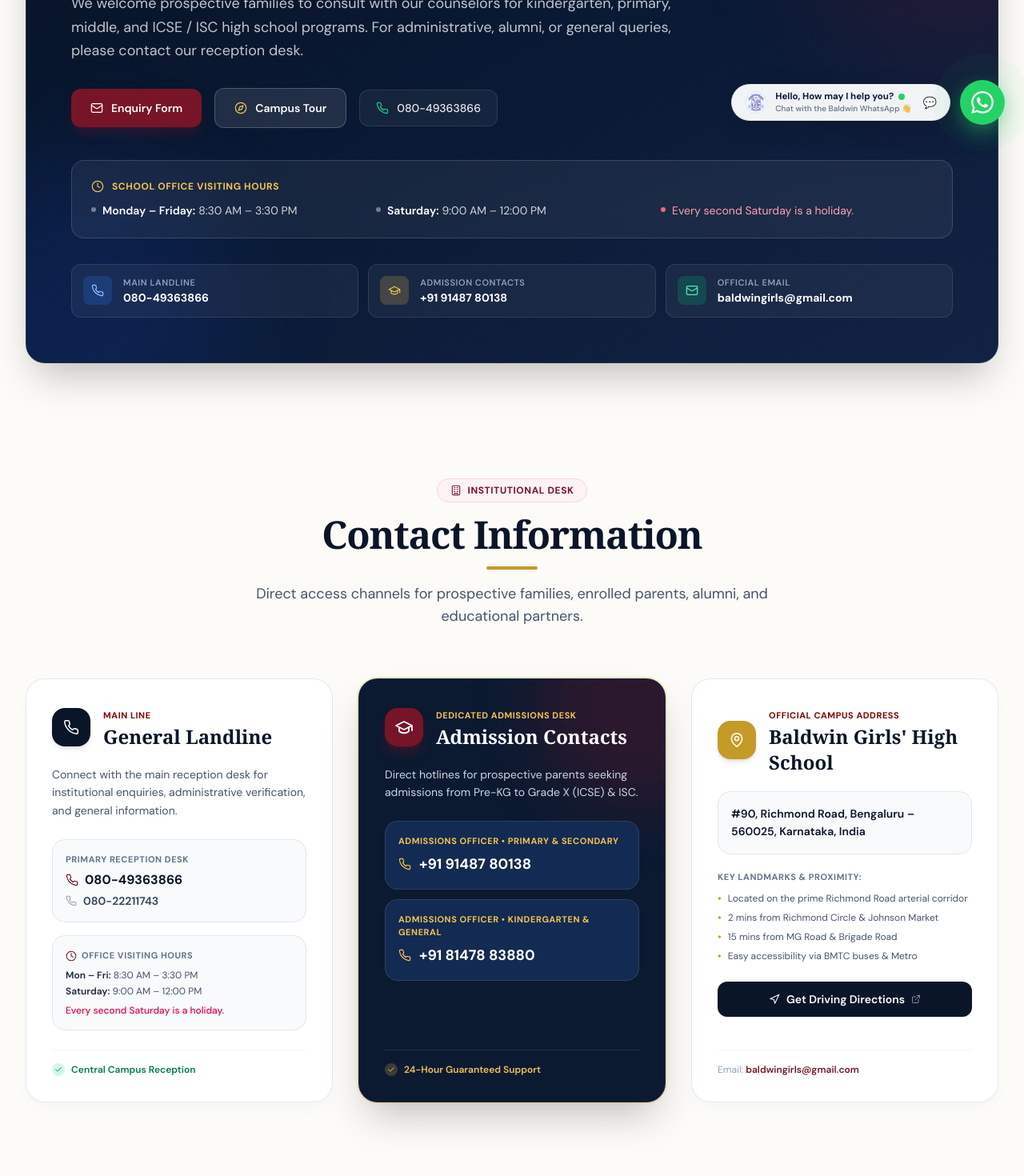
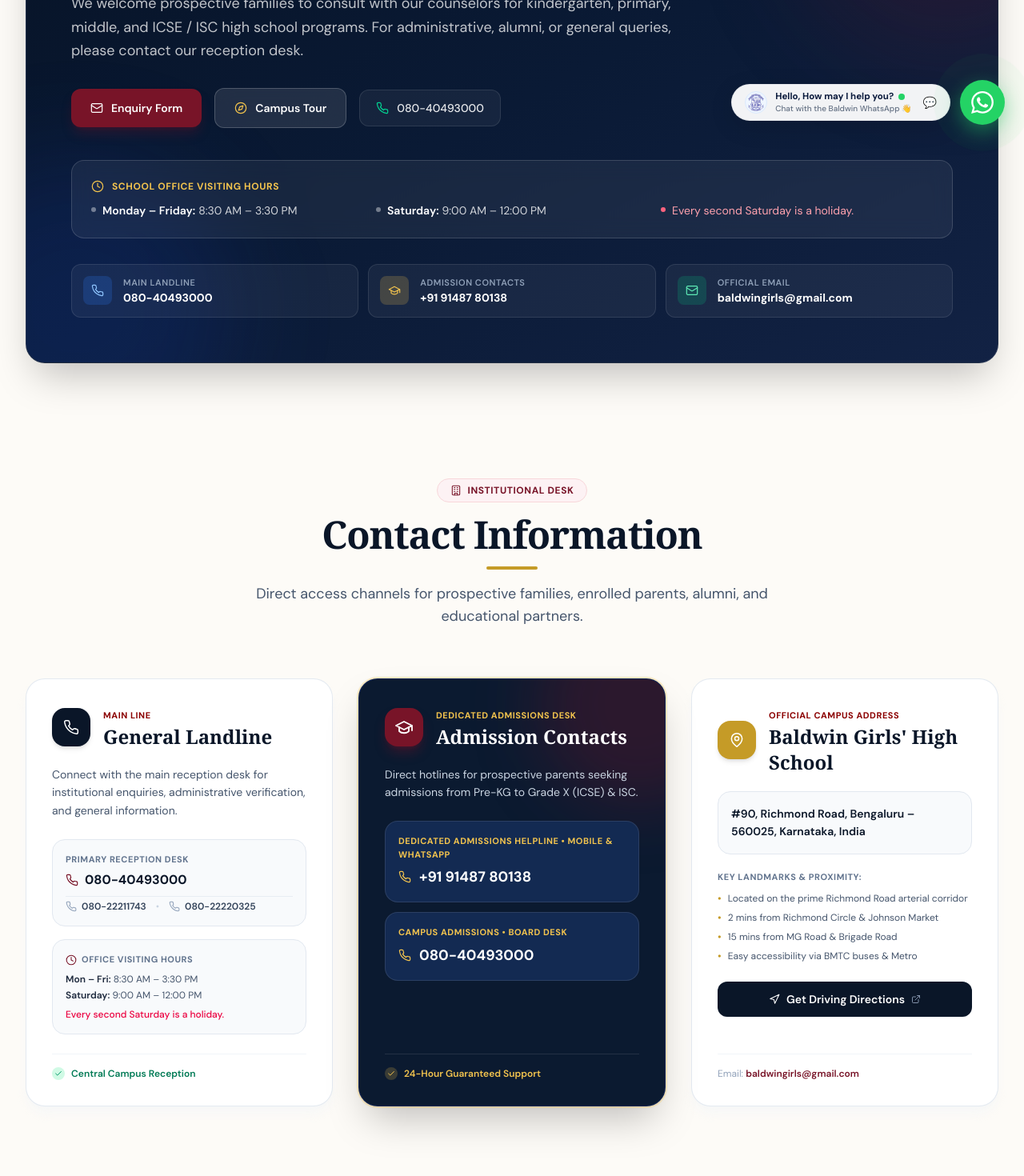
Before and after one commit to amansinghtco-beep/BGHS, a React (Vite) app: page /contact in a window 1280 px wide. Shown: the part 620-2090 px from the top of the page at 80% size. Built offline with nearby package versions, Linux system fonts and the light colour scheme; a web font is replaced by a local one.

Commit message:
Update Contact page phone numbers to verified official BGHS numbers (080-40493000, 080-22211743, +91 91487 80138)

```diff
--- a/src/app/ContactPage.tsx
+++ b/src/app/ContactPage.tsx
@@ -265,11 +265,11 @@ export default function ContactPage() {
               </Link>
 
               <a
-                href="tel:08049363866"
+                href="tel:08040493000"
                 className="inline-flex items-center gap-2.5 px-5 py-3 rounded-xl bg-white/5 hover:bg-white/10 text-white/90 text-sm font-medium border border-white/10 transition-colors"
               >
                 <Icon.Phone className="w-4 h-4 text-emerald-400" />
-                <span>080-49363866</span>
+                <span>080-40493000</span>
               </a>
             </div>
 
@@ -304,7 +304,7 @@ export default function ContactPage() {
             {/* 3 Quick Chips */}
             <div className="grid grid-cols-1 sm:grid-cols-3 gap-3">
               <a
-                href="tel:08049363866"
+                href="tel:08040493000"
                 className="flex items-center gap-3.5 p-3.5 rounded-xl bg-white/5 hover:bg-white/10 border border-white/10 transition-colors"
               >
                 <div className="w-9 h-9 rounded-lg bg-blue-500/20 text-blue-300 flex items-center justify-center shrink-0">
@@ -314,7 +314,7 @@ export default function ContactPage() {
                   <div className="text-[11px] font-semibold uppercase tracking-wider text-slate-400">
                     MAIN LANDLINE
                   </div>
-                  <div className="text-sm font-bold text-white truncate">080-49363866</div>
+                  <div className="text-sm font-bold text-white truncate">080-40493000</div>
                 </div>
               </a>
 
@@ -400,21 +400,31 @@ export default function ContactPage() {
                 <div className="text-[11px] font-bold uppercase tracking-wider text-slate-500 mb-1.5">
                   PRIMARY RECEPTION DESK
                 </div>
-                <div className="flex flex-col gap-1">
+                <div className="flex flex-col gap-2">
                   <a
-                    href="tel:08049363866"
+                    href="tel:08040493000"
                     className="inline-flex items-center gap-2 text-base font-bold text-[#0A1628] hover:text-[#781428] transition-colors"
                   >
                     <Icon.Phone className="w-4 h-4 text-[#781428]" />
-                    <span>080-49363866</span>
+                    <span>080-40493000</span>
                   </a>
+                  <div className="flex items-center gap-3 pt-1 border-t border-slate-200/70 text-xs">
                     <a
                       href="tel:08022211743"
-                    className="inline-flex items-center gap-2 text-sm font-semibold text-slate-700 hover:text-[#781428] transition-colors"
+                      className="inline-flex items-center gap-1.5 font-semibold text-slate-700 hover:text-[#781428] transition-colors"
                     >
                       <Icon.Phone className="w-3.5 h-3.5 text-slate-400" />
                       <span>080-22211743</span>
                     </a>
+                    <span className="text-slate-300">&bull;</span>
+                    <a
+                      href="tel:08022220325"
+                      className="inline-flex items-center gap-1.5 font-semibold text-slate-700 hover:text-[#781428] transition-colors"
+                    >
+                      <Icon.Phone className="w-3.5 h-3.5 text-slate-400" />
+                      <span>080-22220325</span>
+                    </a>
+                  </div>
                 </div>
               </div>
 
@@ -471,10 +481,10 @@ export default function ContactPage() {
                 Direct hotlines for prospective parents seeking admissions from Pre-KG to Grade X (ICSE) &amp; ISC.
               </p>
 
-              {/* Admissions Officer 1 */}
+              {/* Admissions Helpline Mobile */}
               <div className="rounded-2xl bg-[#132A52] border border-white/10 p-4 mb-3 hover:bg-[#16305C] transition-colors">
                 <div className="text-[11px] font-bold uppercase tracking-wider text-[#F3C44E] mb-1.5">
-                  ADMISSIONS OFFICER &bull; PRIMARY &amp; SECONDARY
+                  DEDICATED ADMISSIONS HELPLINE &bull; MOBILE &amp; WHATSAPP
                 </div>
                 <a
                   href="tel:+919148780138"
@@ -485,17 +495,17 @@ export default function ContactPage() {
                 </a>
               </div>
 
-              {/* Admissions Officer 2 */}
+              {/* Admissions Board Line */}
               <div className="rounded-2xl bg-[#132A52] border border-white/10 p-4 mb-6 hover:bg-[#16305C] transition-colors">
                 <div className="text-[11px] font-bold uppercase tracking-wider text-[#F3C44E] mb-1.5">
-                  ADMISSIONS OFFICER &bull; KINDERGARTEN &amp; GENERAL
+                  CAMPUS ADMISSIONS &bull; BOARD DESK
                 </div>
                 <a
-                  href="tel:+918147883880"
+                  href="tel:08040493000"
                   className="inline-flex items-center gap-2.5 text-lg font-bold text-white hover:text-[#F3C44E] transition-colors"
                 >
                   <Icon.Phone className="w-4 h-4 text-[#F3C44E]" />
-                  <span>+91 81478 83880</span>
+                  <span>080-40493000</span>
                 </a>
               </div>
             </div>
@@ -948,11 +958,11 @@ export default function ContactPage() {
             </Link>
 
             <a
-              href="tel:08049363866"
+              href="tel:08040493000"
               className="inline-flex items-center gap-2.5 px-8 py-3.5 rounded-xl bg-white/10 hover:bg-white/20 text-white font-semibold text-sm transition-all duration-200 border border-white/20 backdrop-blur-md"
             >
               <Icon.Phone className="w-4 h-4 text-emerald-400" />
-              <span>Call Reception: 080-49363866</span>
+              <span>Call Reception: 080-40493000</span>
             </a>
           </div>
 
```
Lines whose indentation alone changed are shown as unchanged.
